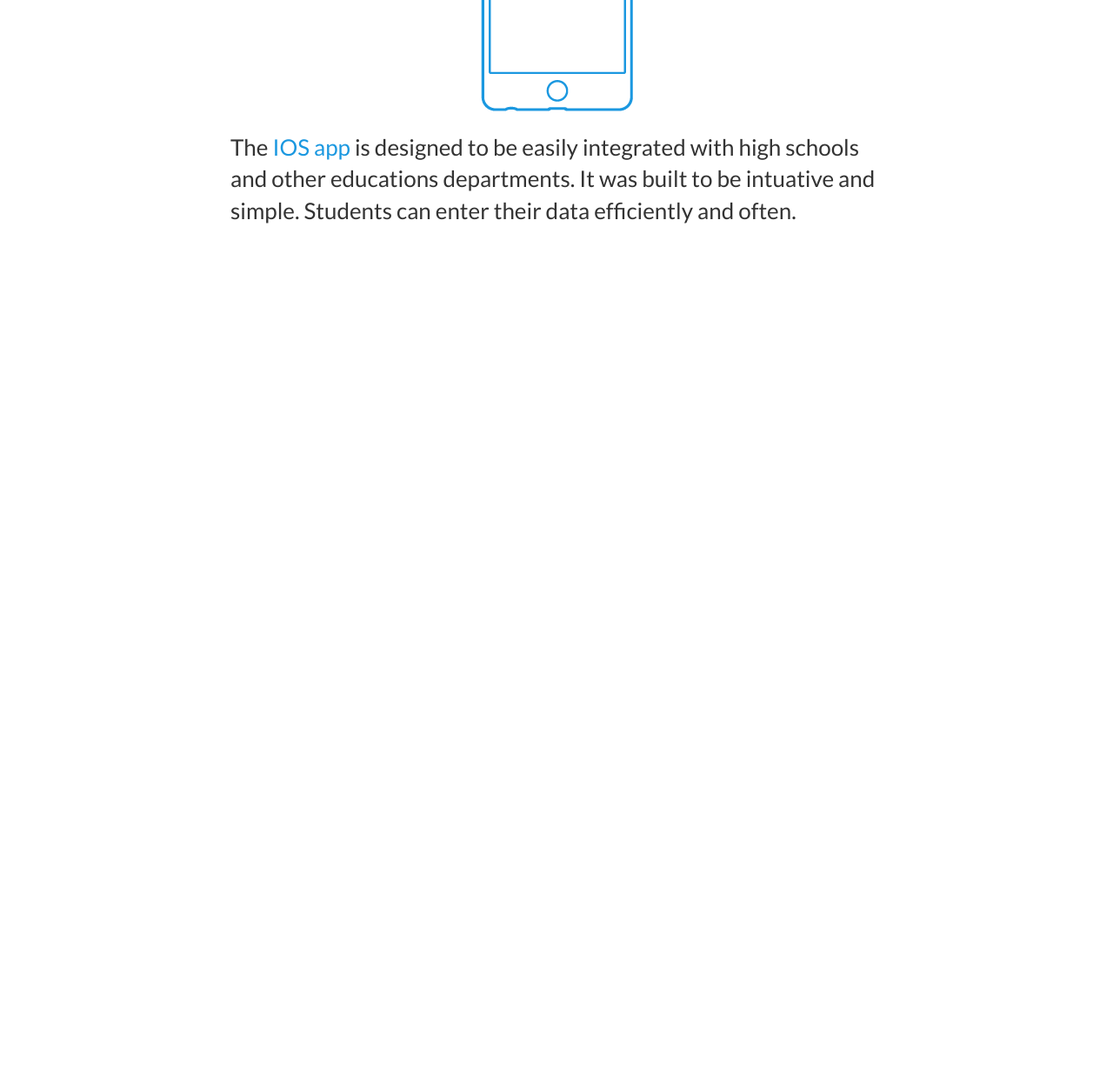
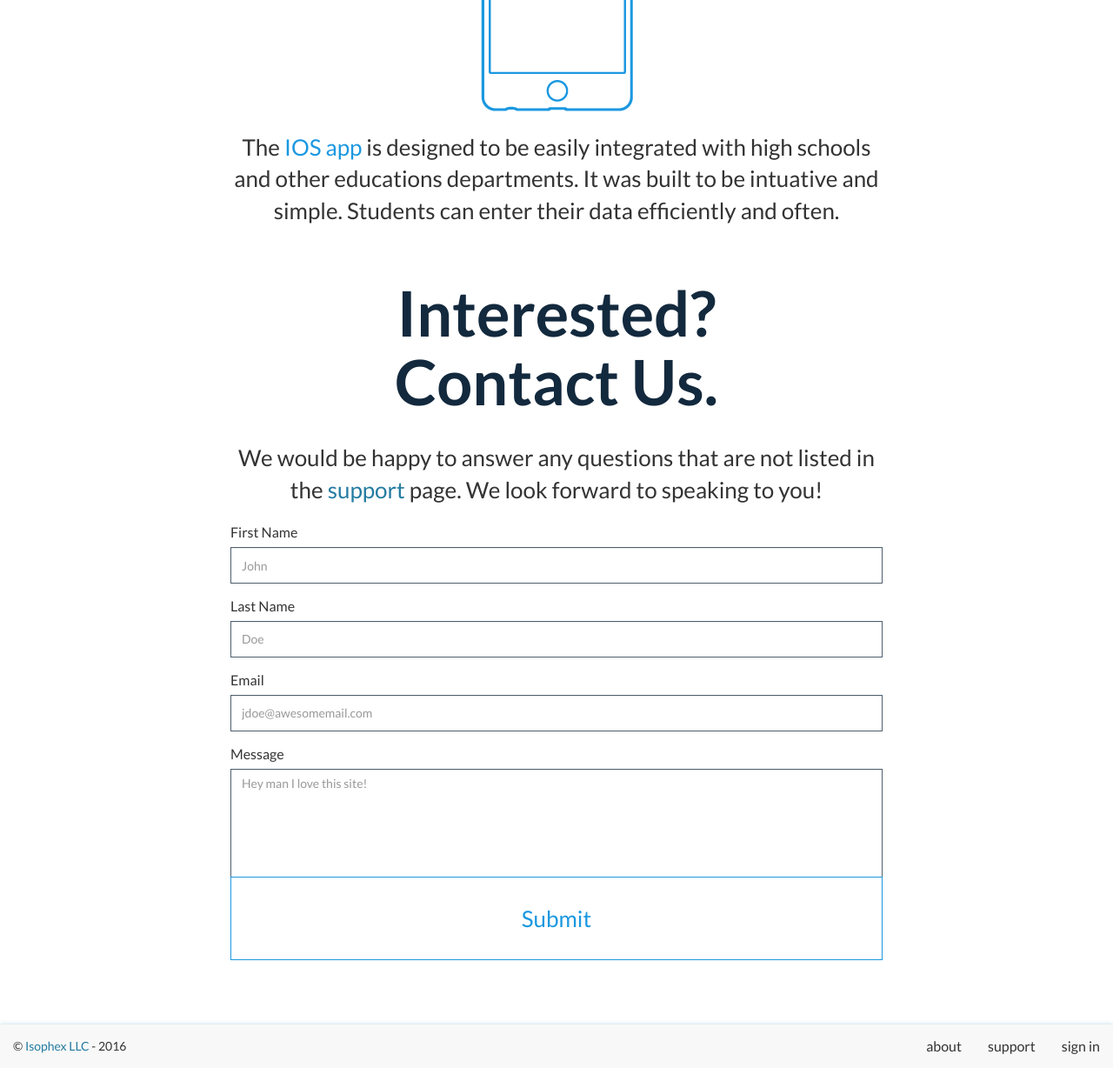
Before and after one commit to InclineApp/Web-App, a plain HTML site: page testing/test2.html in a window 1280 px wide. Shown: the part 1479-2707 px from the top of the page at 87% size. Before the commit the page ends 1779 px from the top, so only its background shows below. Drawn offline with nearby package versions, Linux system fonts and the light colour scheme.

Commit message:
added about page and semi finished the home page

```diff
--- a/js/testing.js
+++ b/js/testing.js
@@ -7,3 +7,7 @@
 // })
 
 // $(window).resize(); //on page load
+
+$(".submit").on('click', function(){
+alert('Thanks so much for contacting us!');
+});
--- a/testing/test2.css
+++ b/testing/test2.css
@@ -1,4 +1,11 @@
-/*general element styles*/
+/*Jake Schroeder
+9/12/16*/
+
+/*override.css*/
+
+
+
+/*------------------------------------------ global element styles*/
 
 * {
 	border-radius: 0px;
@@ -8,6 +15,7 @@ html,body{
 /*	width: 100%;
 	height: 100%;*/
   	min-height: 100vh;
+  	position: relative;
 }
 
 body {
@@ -15,7 +23,7 @@ body {
 	font-family: 'Lato', sans-serif;
 	font-size: 16px;
 	font-weight: 400;
-	position: relative;
+	/*position: relative;*/
 }
 
 section {
@@ -32,13 +40,13 @@ h1 {
 
 
 p {
-/*	margin-left: 15px;
-	margin-right: 15px;*/
+
 }
 
 a {
 	text-decoration: none;
-	color: #1B98E0;
+	color: #333;
+	cursor: pointer;
 }
 
 a:hover {
@@ -54,10 +62,20 @@ a:active {
 	color: #1B98E0;
 }
 
+label {
+	float: left;
+	font-weight: 400;
+}
 
-/*specific class and id styles*/
+/*------------------------------------------ end global element styles*/
 
-/*nav styles*/
+
+
+/*------------------------------------------ nav styles*/
+
+.navbar-default .navbar-nav > li > a {
+	color: #333;
+}
 
 #logo {
 	width: 94px;
@@ -80,10 +98,6 @@ a:active {
 	background-color: #13293D;
 }
 
-/*.navbar-default .navbar-toggle .icon-bar:hover {
-	opacity: .8;
-}
-*/
 .navbar-toggle {
 	border-radius: 0px;
 }
@@ -101,9 +115,12 @@ a:active {
 	opacity: .8;
 }
 
-/*end nav styles*/
+/*------------------------------------------ end nav styles*/
 
-/*body styles*/
+
+
+/*------------------------------------------ body styles*/
+
 
 .sticky-lower {
 	display: none;
@@ -113,6 +130,7 @@ a:active {
 .text-muted {
 	color: #BCBCBC;
 	font-weight: 300;
+	font-size: 14px;
 }
 
 .blue-text {
@@ -129,12 +147,27 @@ a:active {
 	padding-bottom: 20px;
 }
 
+#avatar {
+	margin: 15px;
+	padding-bottom: 20px;
+}
+
+#graph {
+	margin: 15px;
+	padding-bottom: 20px;
+}
+
+#clock {
+	margin: 15px;
+	padding-bottom: 20px;
+}
+
 #iphone {
 	padding-bottom: 20px;
 }
 
 .lead {
-	text-align: left;
+
 	margin-left: 0px;
 	margin-right: 0px;
 	font-weight: 400;
@@ -142,8 +175,9 @@ a:active {
 }
 
 .btn {
+	text-align: center;
 	width: 100%;
-	height: 48px;
+	height: 56px;
 	border: 1px solid #1B98E0;
 	border-radius: 0px;
 	font-size: 16px;
@@ -161,20 +195,57 @@ a:active {
 	color: #ffffff;
 }
 
+.form-control {
+	height: 42px;
+	border: 1px solid #4E5F6E;
+	border-radius: 0px;
+
+}
+
+#messagecontent {
+	resize: none;
+	height: 125px;
+}
+
+#submit {
+	margin-top: -16px;
+	width: 100%;
+}
+
+#contact {
+	padding-bottom: 50px;
+}
+
+/*------------------------------------------ end body styles*/
 
 
-/*media queries*/
 
-/*@media only screen and (min-width : 320px) {
+/*------------------------------------------ footer styles*/
 
-	section {
-		padding-bottom: 0px;
-	}
+.footer {
+	/*position: absolute;*/
+	box-shadow: 0px 1px 6px rgba(36,123,160, .40);
+	/*bottom: 0;*/
+	width: 100%;
+	min-height: 50px;
+	background-color: #f8f8f8;
+
+}
+
+#footer-copy {
+	text-align: center;
+	font-size: 14px;
+	padding-top: 15px;
+	padding-bottom: 15px;
+	margin-bottom: 0px;
+}
+
+/*------------------------------------------ end footer styles*/
 
 
 
 
-}*/
+/*------------------------------------------ media queries*/
 
 @media only screen and (min-width : 480px) {
 
@@ -200,6 +271,7 @@ a:active {
 @media only screen and (min-width : 768px) {
 
 	#intro {
+		padding-bottom: 20px;
 		position: relative;
 		min-height: 100vh;
 		text-align: center;
@@ -291,3 +363,5 @@ a:active {
 	}
 
 }
+
+/*------------------------------------------ end media queries*/
--- a/testing/test2.html
+++ b/testing/test2.html
@@ -36,7 +36,7 @@
 				</div>
 				<div id="navbar" class="navbar-collapse collapse text-center">
 					<ul class="nav navbar-nav navbar-right">
-            <li><a href="#">about</a></li>
+						<li><a href="abouttest.html">about</a></li>
 						<li><a href="#">support</a></li>
 						<li id="signin-btn"><a href="#">sign in</a></li>
 					</ul>
@@ -55,17 +55,19 @@
 							<div id="diagram" class="center-block">
 								<img class="img-responsive" src="../images/diagram.png" alt="diagram">
 							</div>
-              <p class="lead text-left"><a class="blue-text">Incline Fitness</a> provides a tool that allows teachers and students to enter and generate reports for Presidental Fitness data. This tool is state of the art and the best part is, its completley free for students and teachers.</p>
+							<p class="lead text-center"><a class="blue-text">Incline Fitness</a> provides a tool that allows teachers and students to enter and generate reports for Presidental Fitness data. This tool is state of the art and the best part is, its completley free for students and teachers.</p>
 							<div class="cta-btn text-center">
 								<button type="button" class="btn">
 								Learn More
 								</button>
 							</div>
 							<p class="small text-center text-muted">All Rights Reserved - <a class="link-color" href="#">Isophex LLC</a> - 2016</p>
-
 						</div>
 						<div class="sticky-lower">
+							<a href="#">
 								<object id="arrow" data="../images/arrow.svg" type=""></object>
+							</a>
+
 						</div>
 					</div>
 				</section>
@@ -87,8 +89,58 @@
 
 					</div>
 				</section>
+				<section id="contact">
+					<div class="row">
+						<div class="col-md-8 col-md-offset-2">
+							<div class="text-center">
+								<h1>Interested?<br>Contact Us.</h1>
+							</div>
+							<p class="lead text-center">We would be happy to answer any questions that are not listed in the <a href="" class="link-color">support</a> page. We look forward to speaking to you!</p>
+
+							<form class="text-center">
+								<div class="form-group">
+									<label for="firstnameinput">First Name</label>
+									<input type="text" class="form-control" id="firstnameinput" placeholder="John">
+								</div>
+								<div class="form-group">
+									<label for="lastnameinput">Last Name</label>
+									<input type="text" class="form-control" id="lastnameinput" placeholder="Doe">
+								</div>
+								<div class="form-group">
+									<label for="emailinput">Email</label>
+									<input type="email" class="form-control" id="emailinput" placeholder="jdoe@awesomemail.com">
+								</div>
+								<div class="form-group">
+									<label for="messagecontent">Message</label>
+									<textarea class="form-control" rows="3" id="messagecontent" placeholder="Hey man I love this site!"></textarea>
 
 								</div>
+
+
+								<button type="submit" class="btn btn-default submit" id="submit">Submit</button>
+							</form>
+						</div>
+					</section>
+				</div>
+				<footer class="footer">
+					<div class="container-fluid">
+						<div class="navbar-header">
+							<p id="footer-copy">
+								© <a href="#" class="link-color">Isophex LLC</a> - 2016
+							</p>
+							<!-- <a class="navbar-brand" href="#">
+									<p id="footer-copy"><span class="link-color">Isophex LLC</span> - 2016</p>
+							</a> -->
+						</div>
+						<div id="navbar" class="text-center">
+							<ul class="nav navbar-nav navbar-right">
+								<li><a href="abouttest.html">about</a></li>
+								<li><a href="#">support</a></li>
+								<li><a href="#">sign in</a></li>
+							</ul>
+							</div><!--/.nav-collapse -->
+						</div>
+					</footer>
 
 					<!-- jQuery (necessary for Bootstrap's JavaScript plugins) -->
 					<script src="https://ajax.googleapis.com/ajax/libs/jquery/1.12.4/jquery.min.js"></script>
```
Also changed, not shown: testing/abouttest.html (added, +136 -0 lines), images/avatar.png (added), images/clock.png (added), images/graph.png (added). Lines whose indentation alone changed are shown as unchanged.
